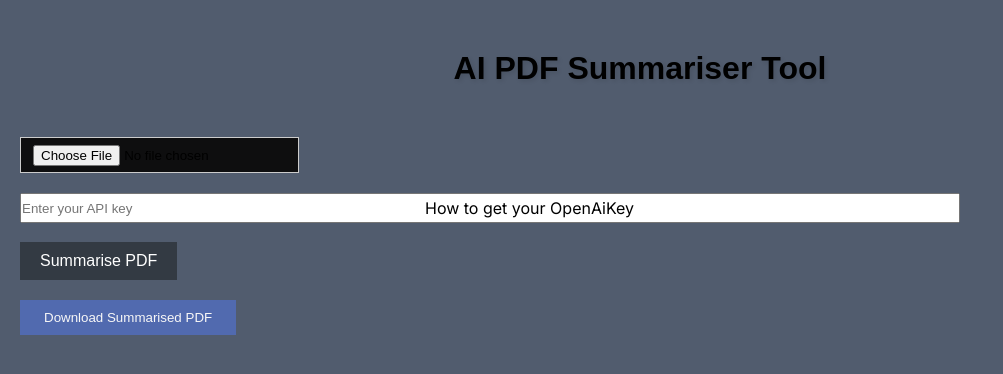
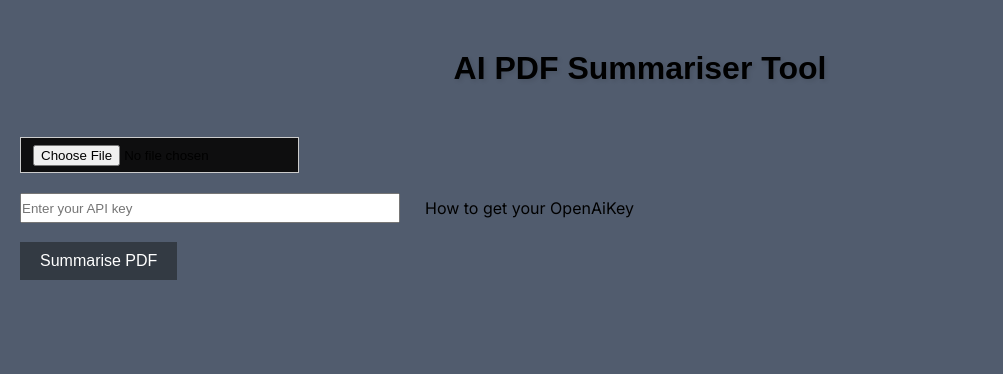
Before and after one commit to mrud0004/ai-summariser-pdf, a Next.js app in the folder ai-summariser-pdf/: page / in a window 1280 px wide. Shown: the top 374 px of the page, without its empty margins (0-1003 px from the left). Built offline with nearby package versions, Linux system fonts and the light colour scheme.

Commit message:
add loading function
added a loading spin wheel and a popup box for the download summariser for when it is finished.

```diff
--- a/ai-summariser-pdf/src/app/page.js
+++ b/ai-summariser-pdf/src/app/page.js
@@ -8,6 +8,7 @@
     const [text, setText] = useState('');
     const [summaries, setSummaries] = useState('');
     const [keyValue, setKey] = useState('');
+    const [isLoading, setIsLoading] = useState(false)
 
     function onFileChange(event){
       const file = event.target.files[0];
@@ -52,6 +53,11 @@
       <link rel="icon" href="/favicon.ico" />
       </Head>
       <h1>AI PDF Summariser Tool</h1>
+
+
+
+
+
 
       <label className = {styles.customFileUpload}>
       <input type="file"
@@ -103,13 +109,7 @@
         return;
       }
 
-
-
-
-
-
-
-
+      setIsLoading(true);
 
       const response = await fetch("/api/gpt",{
         method: "POST",
@@ -124,6 +124,7 @@
       const gptResponse = await response.json();
 
       setSummaries(gptResponse.gptResponses);
+      setIsLoading(false);
 
      }}
       >
@@ -131,7 +132,15 @@
 
       </button>
 
-      <button className = {styles.downloadButton} onClick={() => downloadPDF(summaries)}>Download Summarised PDF</button>
+      {isLoading ? (
+       <div className={styles.loader}></div>
+      ) : (
+        summaries && (
+          <button className={styles.downloadButton} onClick={() => downloadPDF(summaries)}>
+            Download Summarised PDF
+          </button>
+        )
+      )}
 
 
       </main>
--- a/ai-summariser-pdf/src/app/page.module.css
+++ b/ai-summariser-pdf/src/app/page.module.css
@@ -95,6 +95,7 @@
   margin-left: 20px;
   margin-bottom: 20px;
   height: 30px;
+  width: 380px;
 }
 
 
@@ -111,3 +112,18 @@
   margin-left: 425px;
   margin-top: -45px
 }
+
+.loader {
+  border: 4px solid rgba(255, 255, 255, 0.3);
+  border-top: 4px solid #68a2c9;
+  border-radius: 50%;
+  width: 30px;
+  height: 30px;
+  margin-left: 30px;
+  animation: spin 2s linear infinite;
+}
+
+@keyframes spin {
+  0% { transform: rotate(0deg); }
+  100% { transform: rotate(360deg); }
+}
```
